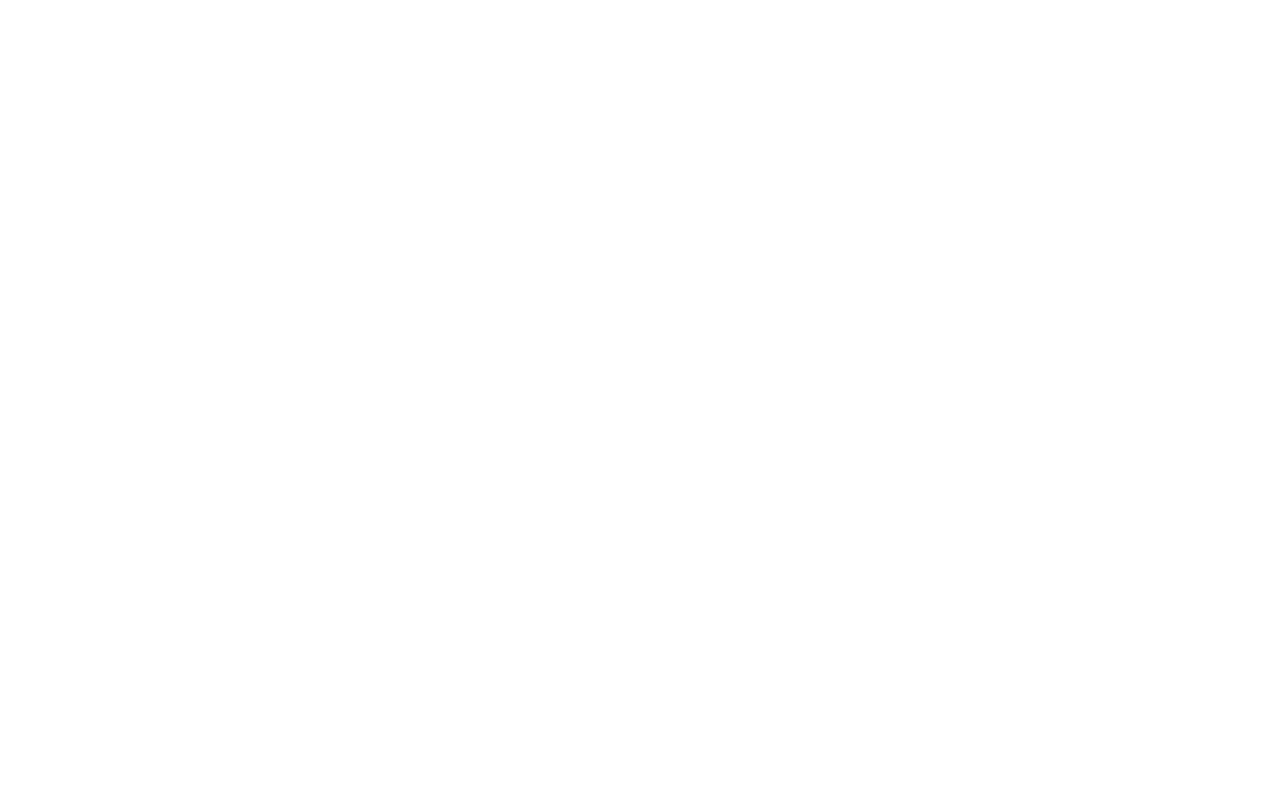
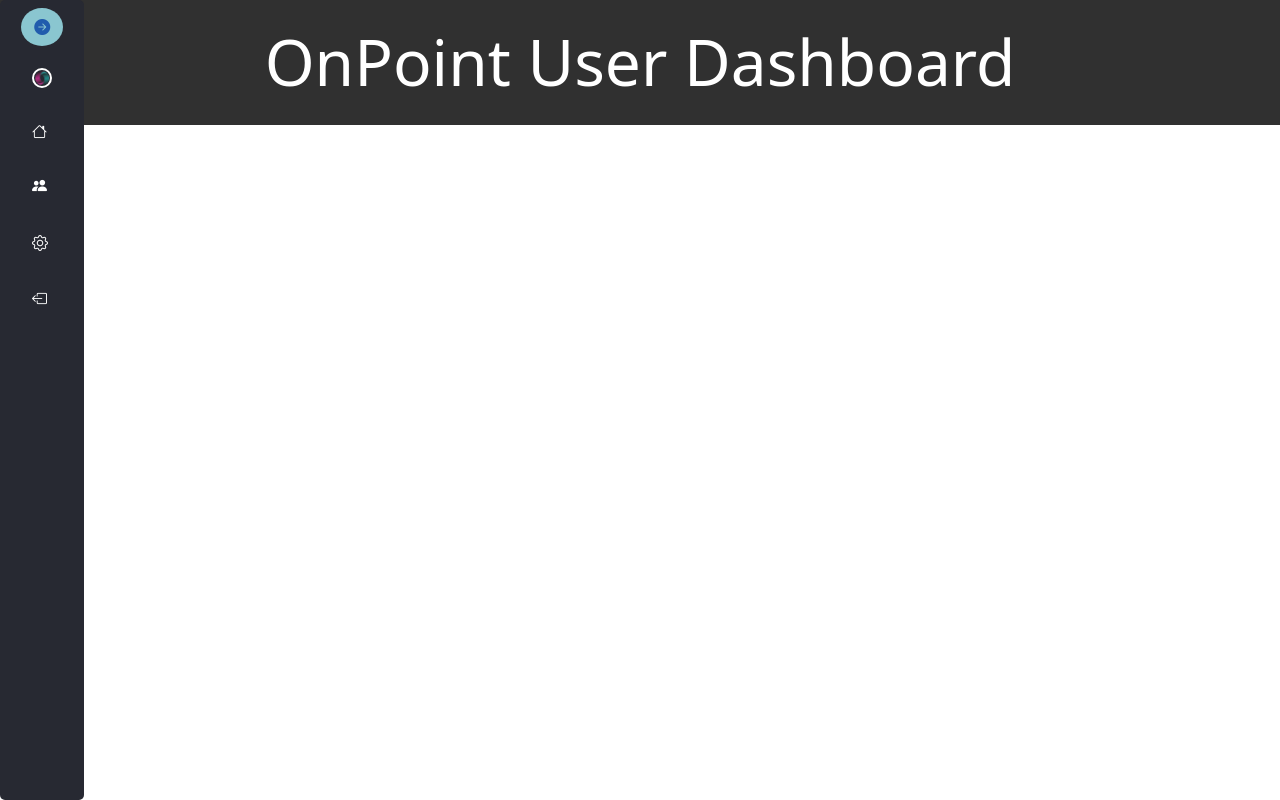
Before and after one commit to equanimityspace/opsg-frontend, a React (Vite) app: page /user/1 in a window 1280 px wide. Before the commit this address had no page. Built offline with nearby package versions, Linux system fonts and the light colour scheme.

Commit message:
navigate to edit profile from user page

```diff
--- a/src/App.jsx
+++ b/src/App.jsx
@@ -7,10 +7,9 @@
 import Registration from "./Layout/Pages/Registration";
 import OurServices from "./Layout/Pages/OurServices";
 import ContactForm from "./Layout/Pages/ContactForm";
-import React, { useContext } from "react";
 import AdminPage from "./Layout/Pages/AdminDashboard/AdminDashboard";
 import UserPage from "./Layout/Pages/UserDash/UserDashboard";
-
+import Profile from "./Layout/Pages/Profile";
 
 // import { AuthProvider } from "./Features/Navigations/AuthContext";
 
@@ -40,9 +39,9 @@
           path="/login/redirect"
           element={<ProtectedRoutes userId={userId} isAdmin={isAdmin} />}
         />
-        <Route path={`/user/${userId}`} element={<UserPage />} />
+        <Route path={`/user/:userId`} element={<UserPage />} />
         {/* <Route path="/user/dashboard" element={<UserPage />} /> */}
-
+        <Route path={`/profile/:userId`} element={<Profile />} />
         <Route path="/admin/dashboard" element={<AdminPage />} />
         {/* <Route path="/admin/users" element={<AdminAllUsers />} /> */}
       </Routes>
--- a/src/Features/Navigations/Navbars/UserNav.css
+++ b/src/Features/Navigations/Navbars/UserNav.css
@@ -97,3 +97,20 @@
     transform: translateX(50%);
   }
 }
+.edit-profile {
+  background: none;
+  border: none;
+  padding: 0;
+  outline: none;
+  box-shadow: none;
+  color: inherit;
+}
+
+.edit-profile:hover,
+.edit-profile:focus,
+.edit-profile:active {
+  background-color: transparent;
+  color: inherit;
+  outline: none;
+  box-shadow: none;
+}
--- a/src/Features/Navigations/Navbars/UserNav.jsx
+++ b/src/Features/Navigations/Navbars/UserNav.jsx
@@ -1,15 +1,22 @@
 import React, { useState } from "react";
-import { Link } from "react-router-dom";
+import { Link, useParams, useNavigate } from "react-router-dom";
 import "./UserNav.css";
-
-
 import opsgLogo from "../../../assets/img/opsg-logo.png";
+import { Button } from "react-bootstrap";
 
 const UserNav = (props) => {
+  const { userId } = useParams();
+  const navigate = useNavigate();
   const [isNotActive, setNotActive] = useState("true");
   const [isDropdownActive, setDropdownActive] = useState("false");
   var arrowRight = <i className="bi bi-arrow-right-circle-fill"></i>;
   var crossIcon = <i className="bi bi-x-circle"></i>;
+
+  // Making the gear a button
+  const handleGearClick = () => {
+    navigate(`/profile/${userId}`);
+  };
+
   return (
     <div>
       <div className="wrapper">
@@ -42,6 +49,12 @@
               <i className="bi bi-people-fill"></i>
               <Link to="/admin/users">Invoices</Link>
             </li>
+            <li className="list-item-unstyled">
+              <Button onClick={handleGearClick} className="edit-profile">
+                <i className="bi bi-gear"></i>
+              </Button>
+              <Link to={`/profile/${userId}`}>Edit profile</Link>
+            </li>
             <li className="list-item">
               <i className="bi bi-box-arrow-left"></i>
               <Link to="/">Log out</Link>
@@ -53,9 +66,6 @@
   );
 };
 export default UserNav;
-
-
-
 
 // import { NavLink } from "react-router-dom";
 // import React from "react";
@@ -86,10 +96,8 @@
 //   //   }
 //   // }
 
-
 //   return (
 //     <>
-
 
 //     </>
 //   );
--- a/src/Layout/Pages/Profile.jsx
+++ b/src/Layout/Pages/Profile.jsx
@@ -12,13 +12,10 @@
 import Row from "react-bootstrap/Row";
 import InfoModal from "../../utils/Modal";
 
-
-
 export default function Profile() {
-
   const navigate = useNavigate();
-  const { id } = useParams();
-  const { data: user, error, isLoading, refetch } = useGetUserQuery(id);
+  const { userId } = useParams();
+  const { data: user, error, isLoading, refetch } = useGetUserQuery(userId);
   const [updateUserProfile] = useUpdateUserProfileMutation();
   const [changePassword] = useChangePasswordMutation();
 
@@ -51,7 +48,7 @@
   const handleSubmit = async (e) => {
     e.preventDefault();
     try {
-      await updateUserProfile({ id, ...formData }).unwrap();
+      await updateUserProfile({ userId, ...formData }).unwrap();
       setModalHeading("Profile Updated");
       setModalBody("Your profile was updated succesfully");
       setModalShow(true);
@@ -74,7 +71,7 @@
     }
     try {
       await changePassword({
-        id,
+        userId,
         currentPassword: currentPwd,
         newPassword: newPwd,
         confirmPassword: confirmPwd,
@@ -109,8 +106,6 @@
 
   return (
     <>
-      <DisplayUserNav />
-
       <div className="bg-primary min-vh-100 d-flex justify-content-center align-items-center">
         <div
           className="bg-white rounded shadow p-4"
```
Lines whose indentation alone changed are shown as unchanged.
